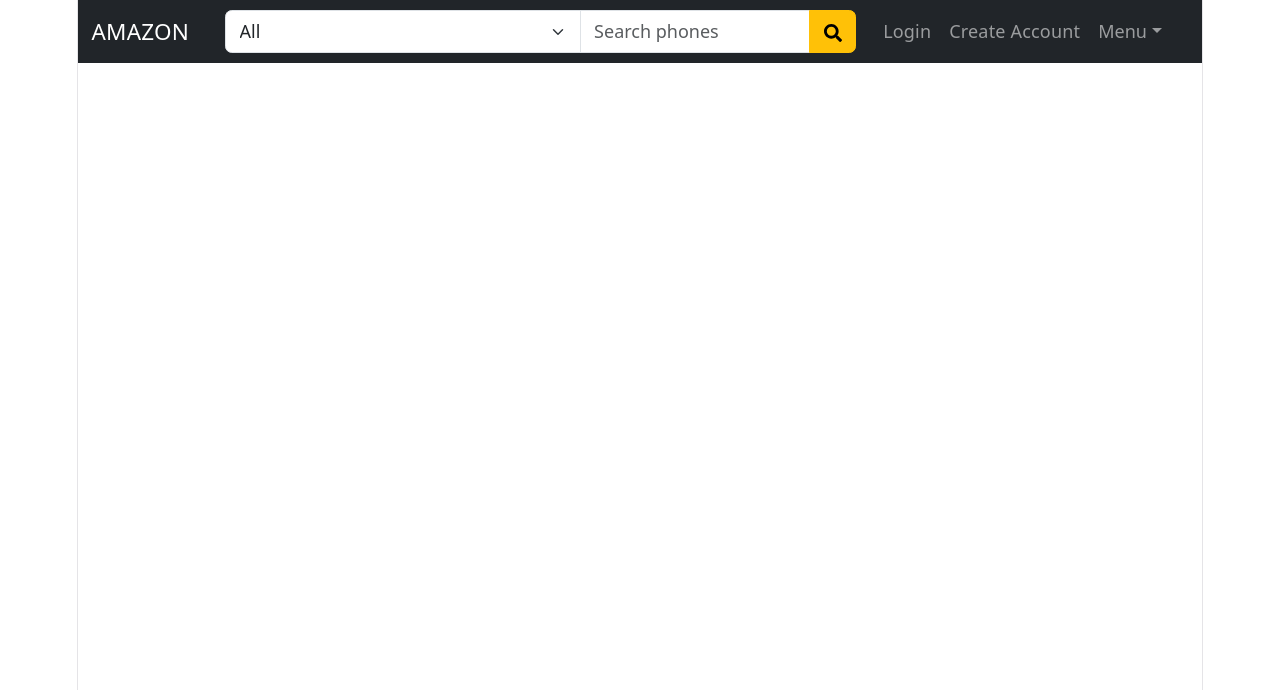
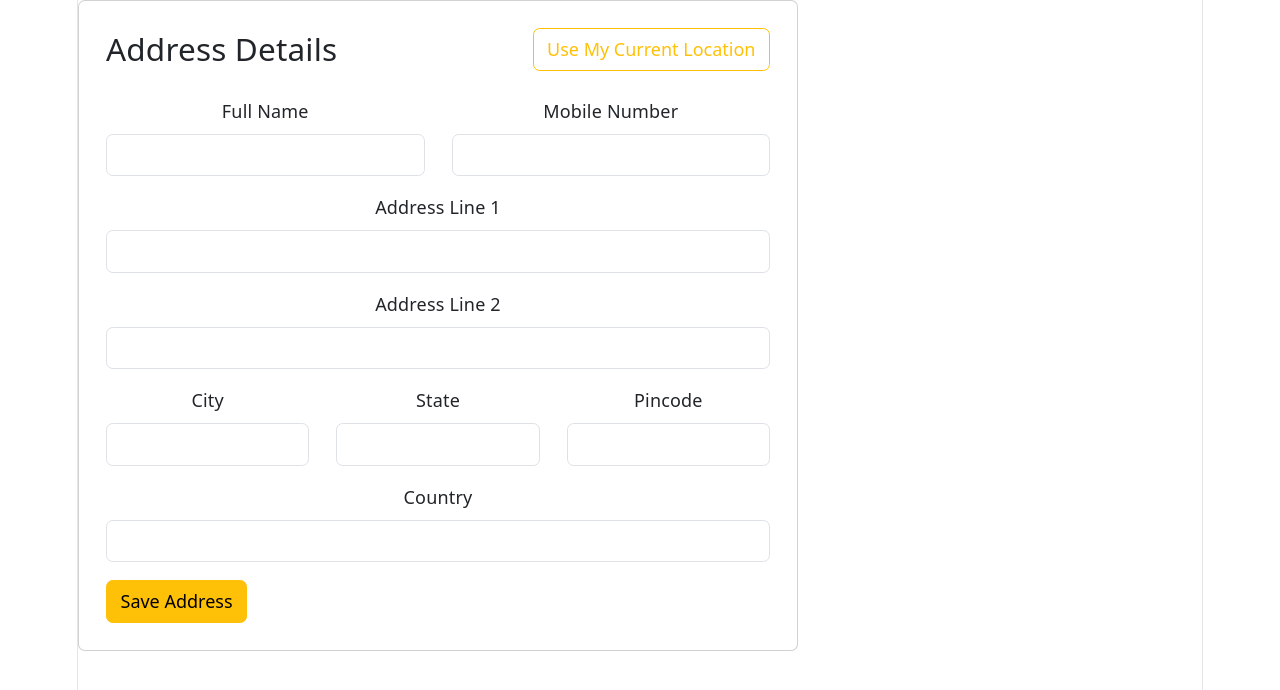
Before and after one commit to Manoj4707/Amzon, a React (Vite) app: page /address in a window 1280 px wide. Shown: the top 690 px of the page. Built offline with nearby package versions, Linux system fonts and the light colour scheme.

Commit message:
Location issue

```diff
--- a/src/App.jsx
+++ b/src/App.jsx
@@ -4,6 +4,7 @@ import Login from "./Shared/Login";
 import ForgotPassword from "./Shared/ForgotPassword";
 import NavBar from "./Shared/Navbar";
 import Signup from "./Shared/Signup";
+import Address from "./Address/Address";
 import 'bootstrap-icons/font/bootstrap-icons.css';
 
 function App() {
@@ -14,6 +15,7 @@ function App() {
       <Route path="/forgot-password" element={<ForgotPassword />} />
       <Route path="/create-account" element={<Signup />} />
       <Route path="/signup" element={<Signup />} />
+      <Route path="/address" element={<Address />} />
       <Route path="*" element={<NavBar />} />
 
     </Routes>
```
